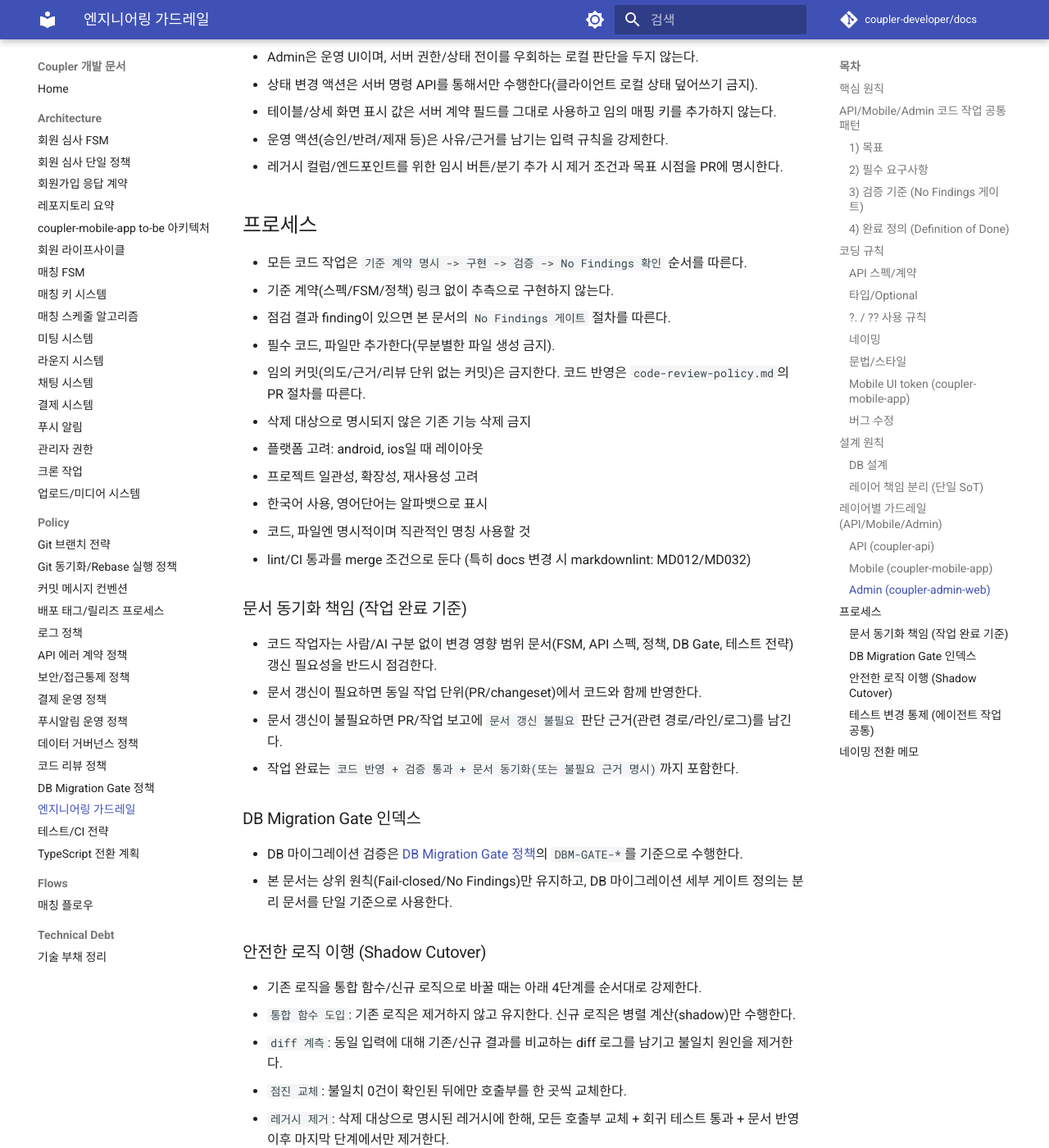
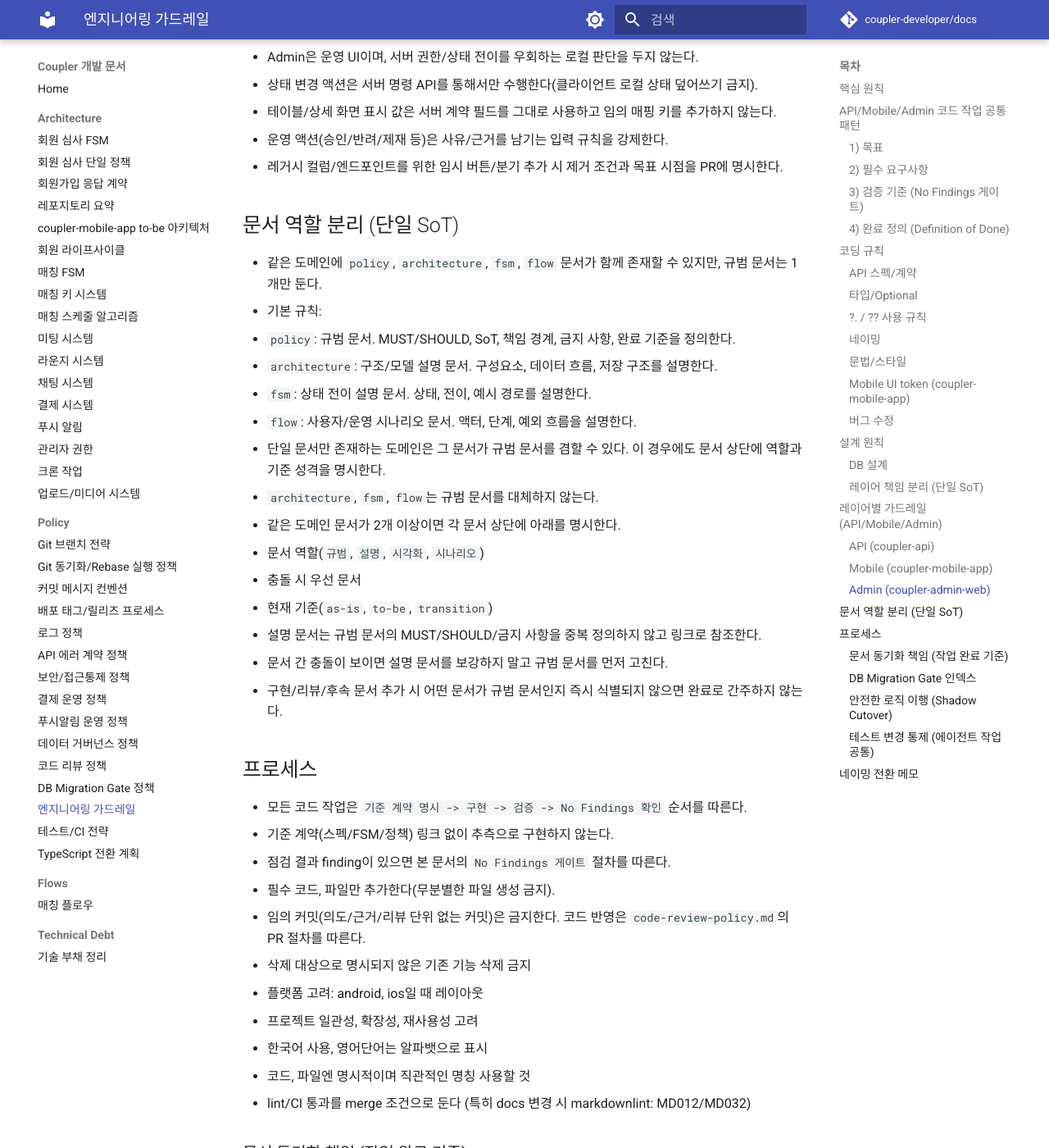
Before and after one commit to coupler-developer/docs, an MkDocs documentation site: the page built from content/policy/engineering-guardrails.md, in a window 1280 px wide and 1400 px high, scrolled down 6255 px. Shown: the whole window at 82% size. Built offline with MkDocs 1.6.1 and Material for MkDocs 9.7.7, drawn with Linux system fonts in a browser that asks for light colours; comment, search, counter and statistics services are not loaded.

Commit message:
docs: 문서 타입별 SoT 역할 기준 고정
Changes:
- engineering-guardrails에 policy/architecture/fsm/flow 역할 분리 규칙 추가
- code-review-policy에 문서 권위 체크 항목 추가

Tests:
- npm run lint:md
- not run: mkdocs build --strict (mkdocs 미설치)

```diff
--- a/content/policy/engineering-guardrails.md
+++ b/content/policy/engineering-guardrails.md
@@ -193,6 +193,24 @@
 - 운영 액션(승인/반려/제재 등)은 사유/근거를 남기는 입력 규칙을 강제한다.
 - 레거시 컬럼/엔드포인트를 위한 임시 버튼/분기 추가 시 제거 조건과 목표 시점을 PR에 명시한다.
 
+## 문서 역할 분리 (단일 SoT)
+
+- 같은 도메인에 `policy`, `architecture`, `fsm`, `flow` 문서가 함께 존재할 수 있지만, 규범 문서는 1개만 둔다.
+- 기본 규칙:
+  - `policy`: 규범 문서. MUST/SHOULD, SoT, 책임 경계, 금지 사항, 완료 기준을 정의한다.
+  - `architecture`: 구조/모델 설명 문서. 구성요소, 데이터 흐름, 저장 구조를 설명한다.
+  - `fsm`: 상태 전이 설명 문서. 상태, 전이, 예시 경로를 설명한다.
+  - `flow`: 사용자/운영 시나리오 문서. 액터, 단계, 예외 흐름을 설명한다.
+- 단일 문서만 존재하는 도메인은 그 문서가 규범 문서를 겸할 수 있다. 이 경우에도 문서 상단에 역할과 기준 성격을 명시한다.
+- `architecture`, `fsm`, `flow`는 규범 문서를 대체하지 않는다.
+- 같은 도메인 문서가 2개 이상이면 각 문서 상단에 아래를 명시한다.
+  - 문서 역할(`규범`, `설명`, `시각화`, `시나리오`)
+  - 충돌 시 우선 문서
+  - 현재 기준(`as-is`, `to-be`, `transition`)
+- 설명 문서는 규범 문서의 MUST/SHOULD/금지 사항을 중복 정의하지 않고 링크로 참조한다.
+- 문서 간 충돌이 보이면 설명 문서를 보강하지 말고 규범 문서를 먼저 고친다.
+- 구현/리뷰/후속 문서 추가 시 어떤 문서가 규범 문서인지 즉시 식별되지 않으면 완료로 간주하지 않는다.
+
 ## 프로세스
 
 - 모든 코드 작업은 `기준 계약 명시 -> 구현 -> 검증 -> No Findings 확인` 순서를 따른다.
```
Also changed, not shown: content/policy/code-review-policy.md (+1 -0 lines).
